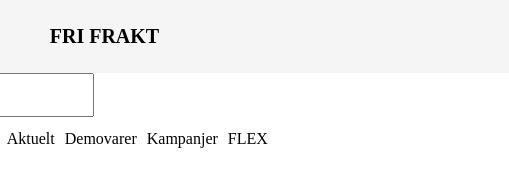
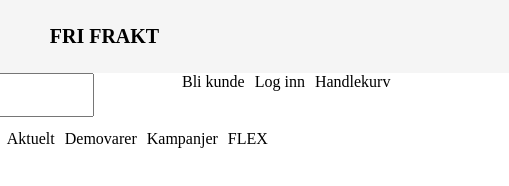
Before and after one commit to Torjus24SFJ/repos, a plain HTML site: page Kodehode/Webstore/index.html in a window 1280 px wide. Shown: the full height of the page, 771-1280 px from the left. Drawn offline with Linux system fonts and the light colour scheme.

Commit message:
Update index.html

```diff
--- a/Kodehode/Webstore/index.html
+++ b/Kodehode/Webstore/index.html
@@ -31,11 +31,11 @@
             placeholder="Search.."
             style="width: 600px; height: 44px"
           />
-          <!-- <div class="main-right">
+          <div class="main-right">
             <p>Bli kunde</p>
             <p>Log inn</p>
             <p>Handlekurv</p>
-          </div> -->
+          </div>
         </div>
         <div class="dropdown">
           <p>Datautstyr</p>
```
